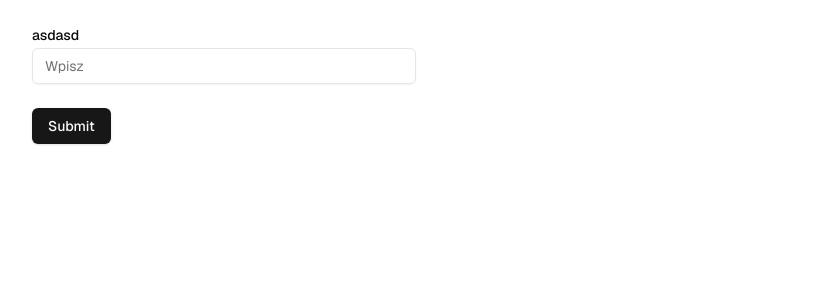
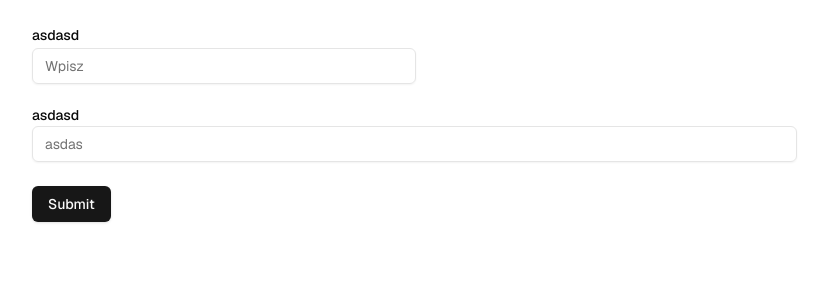
Before and after one commit to CharlesSquirel/my-app, a Next.js app: page /chiller/add in a window 1280 px wide. Shown: the top 300 px of the page, without its empty margins (34-862 px from the left). Built offline with nearby package versions, Linux system fonts and the light colour scheme.

Commit message:
Feat: adapting textInput from previous project

```diff
--- a/components/Forms/ChillerForm.tsx
+++ b/components/Forms/ChillerForm.tsx
@@ -3,6 +3,7 @@
 import { ChillerDTO } from '@/lib/types/chillerTypes';
 import { FormProvider, useForm } from 'react-hook-form';
 import TextInput from '../common/TextInput.tsx/TextInput';
+import TextInput2 from '../common/TextInput.tsx/TextInput2';
 import { Button } from '../ui/button';
 
 export default function ChillerForm() {
@@ -12,6 +13,7 @@ export default function ChillerForm() {
     <FormProvider {...form}>
       <form onSubmit={form.handleSubmit(onSubmit)} className="w-2/3 space-y-6">
         <TextInput placeholder="Wpisz" name="firma" label="asdasd" />
+        <TextInput2 placeholder="asdas" name="type" label="asdasd" />
         <Button type="submit">Submit</Button>
       </form>
     </FormProvider>
--- /dev/null
+++ b/components/common/TextInput.tsx/TextInput2.tsx
@@ -0,0 +1,64 @@
+'use client';
+import { Input } from '@/components/ui/input';
+import { Label } from '@/components/ui/label';
+import { ErrorMessage } from '@hookform/error-message';
+import { useEffect } from 'react';
+import { useFormContext } from 'react-hook-form';
+
+interface TextInputProps {
+  placeholder: string;
+  label?: string;
+  name: string;
+  disabled?: boolean;
+  defaultValues?: any;
+  arrayName?: string;
+}
+
+export default function TextInput2({
+  placeholder,
+  name,
+  label,
+  disabled,
+  defaultValues,
+  arrayName,
+}: TextInputProps) {
+  const {
+    register,
+    formState: { errors },
+    setValue,
+  } = useFormContext();
+  useEffect(() => {
+    if (defaultValues && arrayName) {
+      const index = name.charAt(arrayName.length + 1);
+      if (defaultValues[arrayName][index]) {
+        const restOfName = name.slice(name.indexOf(index) + 2);
+        setValue(name, defaultValues[arrayName][index][restOfName]);
+      }
+    } else if (defaultValues) {
+      setValue(name, defaultValues[name]);
+    }
+  }, [setValue, name, defaultValues, arrayName]);
+
+  return (
+    <div className="flex flex-col gap-1">
+      {label && <Label htmlFor={name}>{label}</Label>}
+      <Input
+        id={name}
+        placeholder={placeholder}
+        type="text"
+        disabled={disabled}
+        {...register(name)}
+      />
+
+      <ErrorMessage
+        errors={errors}
+        name={name}
+        render={({ message }) => (
+          <p role="alert" className="text-error">
+            {message}
+          </p>
+        )}
+      />
+    </div>
+  );
+}
--- a/package.json
+++ b/package.json
@@ -9,6 +9,7 @@
     "lint": "next lint"
   },
   "dependencies": {
+    "@hookform/error-message": "^2.0.1",
     "@hookform/resolvers": "^3.9.1",
     "@radix-ui/react-accordion": "^1.2.1",
     "@radix-ui/react-avatar": "^1.1.1",
```
Also changed, not shown: 1 other file (tests, documents, lock files or other folders).
